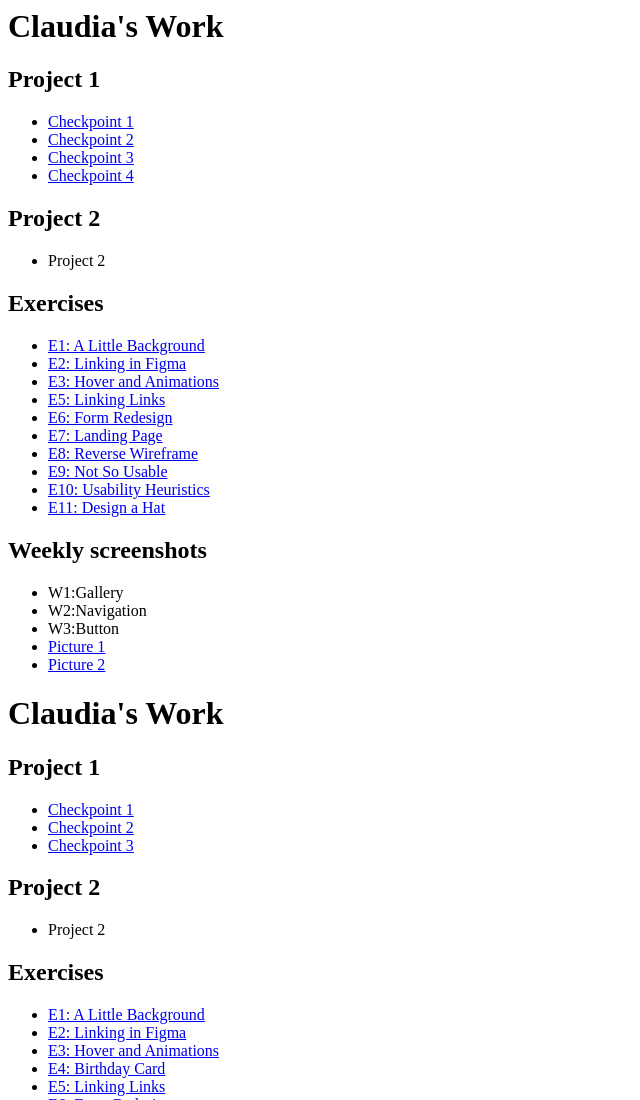
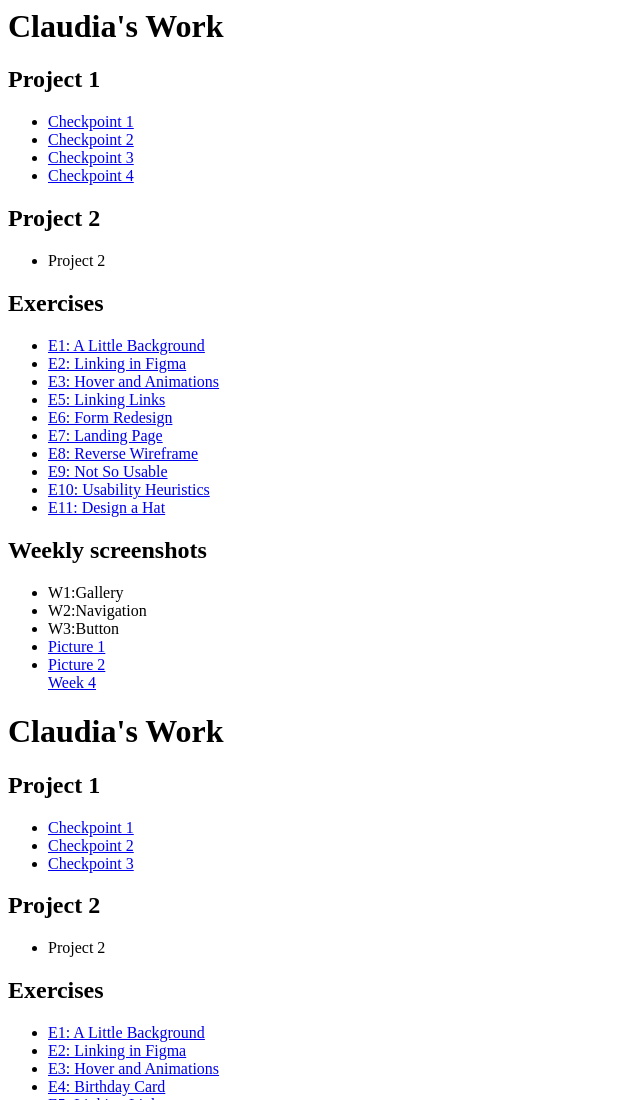
Before and after one commit to Claudia-VB/cvonFa25, a plain HTML site: page index.html in a window 1280 px wide. Shown: the top 1100 px of the page, without its empty margins (0-640 px from the left). Drawn offline with Linux system fonts and the light colour scheme.

Commit message:
Update index.html

```diff
--- a/index.html
+++ b/index.html
@@ -61,6 +61,8 @@
 
 			<li><a href="C:\Users\cevon\OneDrive\Desktop\2025 fall classes\Hist of Graphic Design\Screenshot 3.2.png">Picture 2</a></li>
 
+		<a href="C:\Users\cevon\OneDrive\Desktop\2025 fall classes\Hist of Graphic Design\Screenshot 2025-09-24 140253.png">Week 4 </a></li>
+
 	</ul>
 
 <html>
```
